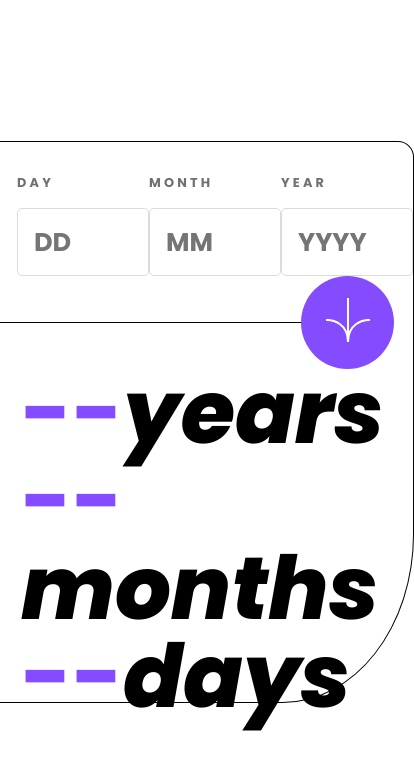
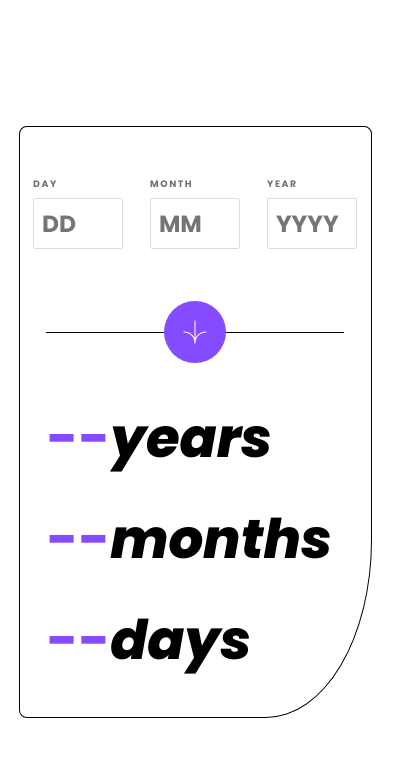
Before and after one commit to wundaab/age-calculator-app, a plain HTML site: page index.html in a window 390 px wide. Shown: the whole page, 414 px wide, since content can reach past the window. Drawn offline with Linux system fonts and the light colour scheme.

Commit message:
html css done

```diff
--- a/styles.css
+++ b/styles.css
@@ -1,6 +1,10 @@
 * {
     margin: 0;
     font-family: poppins-bold;
+}
+
+html {
+    font-size: 1vw;
 }
 
 body {
@@ -13,8 +17,8 @@ body {
 
 .container {
     font-size: 1rem;
-    height: 35em;
-    width: 45em;
+    height: 35rem;
+    width: 45rem;
     border: solid 1px black;
     display: flex;
     flex-direction: column;
@@ -33,7 +37,7 @@ body {
 }
 
 .divide {
-    flex-grow: 0;
+    flex-grow: 1;
     display: flex;
     align-items: center;
     justify-content: center;
@@ -48,11 +52,30 @@ body {
     letter-spacing: .2rem;
 }
 
-#day {
+.input input {
     border: solid 1px hsl(0, 0%, 86%);
     height: 4rem;
     width: 7rem;
-    font-size: 2em;
+    font-size: 2rem;
+    font-family: poppins-bold;
+    padding-left: 1rem;
+    border-radius: .3rem;
+    letter-spacing: normal;
+    display: flex;
+    align-items: center;
+    margin-top: 1rem;
+}
+
+input:focus {
+    outline: solid 1px hsl(259, 100%, 65%);
+    caret-color: hsl(259, 100%, 65%);
+}
+
+/* #day {
+    border: solid 1px hsl(0, 0%, 86%);
+    height: 4rem;
+    width: 7rem;
+    font-size: 2rem;
     font-family: poppins-bold;
     padding-left: 1rem;
     border-radius: .3rem;
@@ -66,7 +89,7 @@ body {
     border: solid 1px hsl(0, 0%, 86%);
     height: 4rem;
     width: 7rem;
-    font-size: 2em;
+    font-size: 2rem;
     font-family: poppins-bold;
     padding-left: 1rem;
     border-radius: .3rem;
@@ -80,7 +103,7 @@ body {
     border: solid 1px hsl(0, 0%, 86%);
     height: 4rem;
     width: 7rem;
-    font-size: 2em;
+    font-size: 2rem;
     font-family: poppins-bold;
     padding-left: 1rem;
     border-radius: .3rem;
@@ -88,14 +111,22 @@ body {
     display: flex;
     align-items: center;
     margin-top: 1rem;
-}
+} */
 
 button {
     border-radius: 50%;
     background-color: hsl(259, 100%, 65%);
-    height: 7em;
-    width: 7em;
+    height: 7rem;
+    width: 7rem;
     border: none;
+    display: flex;
+    align-items: center;
+    justify-content: center;
+}
+
+img {
+    height: 3rem;
+    width: 3rem;
 }
 
 button:hover {
@@ -119,8 +150,8 @@ hr {
 
 .dmy_out {
     font-size: 5.5rem;
-    line-height: 1em;
-    margin-left: .5em;
+    line-height: 6rem;
+    margin-left: .5rem;
     font-family: poppins-extrabolditalic;
 }
 
@@ -146,3 +177,66 @@ hr {
     font-family: poppins-bold;
     src: url(./assets/fonts/Poppins-Bold.ttf);
 }
+
+@media screen and (max-width: 500px) {
+    html {
+      font-size: 2vw;
+    }
+
+    .container {
+        height: 70%;
+        width: 90%;
+    }
+
+    .DDMMYY {
+        width:auto;
+        margin: 0;
+    }
+
+    .divide {
+        position: relative;
+        margin-bottom: 2rem;
+        margin-top: 2rem;
+    }
+
+    button {
+        position: absolute;
+        height: 8rem;
+        width: 8rem;
+    }
+
+    .output {
+        justify-content: space-evenly;
+        margin-left: 3rem;
+    }
+
+    .output span{
+        font-size: 7rem;
+    }
+
+    hr {
+        width: 85%;
+    }
+
+    .input {
+        font-size: larger;
+    }
+
+    #day {
+        height: 6rem;
+        width: 10rem;
+        font-size: 3rem;
+    }
+
+    #month {
+        height: 6rem;
+        width: 10rem;
+        font-size: 3rem;
+    }
+
+    #year {
+        height: 6rem;
+        width: 10rem;
+        font-size: 3rem;
+    }
+  }
```
Also changed, not shown: index.html (+2 -3 lines).
